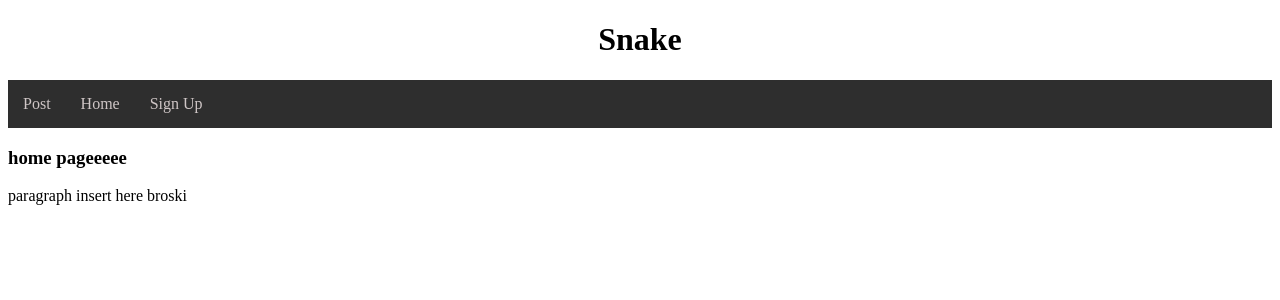
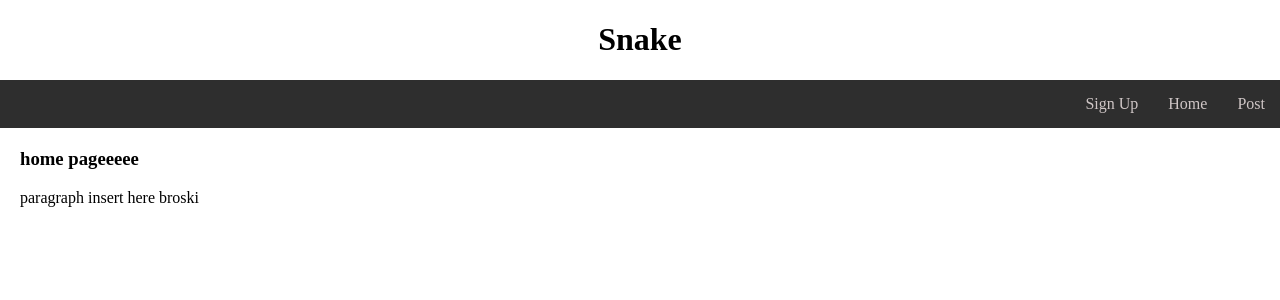
Before and after one commit to lilyhart-blip/yr12-website-development, a Flask app: page / in a window 1280 px wide. Shown: the top 300 px of the page. Run offline with Flask 3, Linux system fonts and the light colour scheme.

Commit message:
added more css

```diff
--- a/app.py
+++ b/app.py
@@ -7,5 +7,9 @@ app = Flask(__name__)
 def index():
     return render_template('index.html')
 
+@app.route('/Post')
+def index():
+    return render_template('post.html')
+
 if __name__ == "__main__":
     app.run(debug=True)
--- a/static/style.css
+++ b/static/style.css
@@ -1,3 +1,9 @@
+body{
+    margin: 0px;
+}
+main{
+    margin: 20px;
+}
 h1{
     text-align: center;
 }
@@ -21,6 +27,6 @@ h1{
 }
 
 .navbar li{
-    float: left;
+    float: right;
 
 }
```
